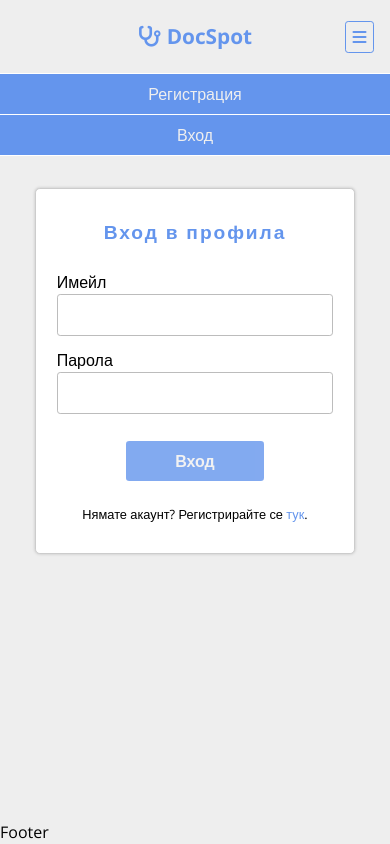
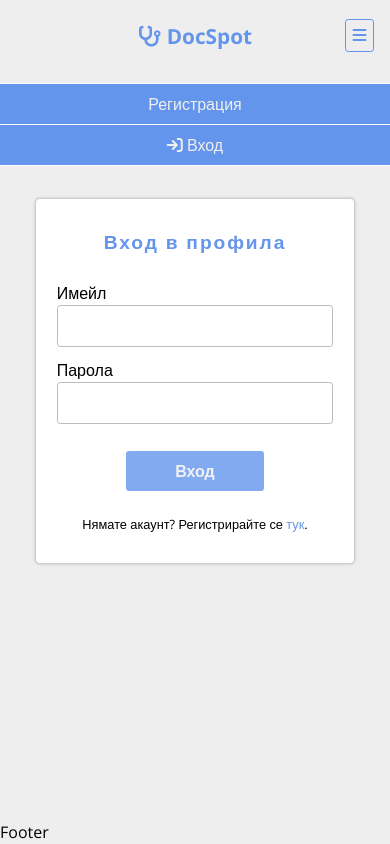
Before and after one commit to ahmedmatem/docspot-frontend, an Angular app: page /login in a window 390 px wide. Built offline with nearby package versions, Linux system fonts and the light colour scheme.

Commit message:
Set admin header items

```diff
--- a/src/app/constants.ts
+++ b/src/app/constants.ts
@@ -7,3 +7,8 @@ export const API_ENDPOINTS = {
 export const LOCAL_STORAGE_KEYS = {
     AUTH_USER: 'authUser'
 };
+
+export const ROLES = {
+    ADMIN: 'Admin',
+    DOCTOR: 'Doctor'
+}
--- a/src/app/header/header.component.css
+++ b/src/app/header/header.component.css
@@ -16,14 +16,22 @@ header {
 }
 
 .site-nav {
-    flex-grow: 1;
+    display: flex;
+    column-gap: 1rem;
 }
 
 .site-nav .bar-icon {
     display: none;
 }
 
-.site-nav ul {
+.site-nav ul.main-menu {
+    display: flex;
+    flex-grow: 1;
+    justify-content: start;
+    gap: 1.5em;
+}
+
+.site-nav ul.right-menu {
     display: flex;
     justify-content: end;
     gap: 1.5em;
--- a/src/app/header/header.component.html
+++ b/src/app/header/header.component.html
@@ -7,13 +7,41 @@
         <div class="bar-icon">
             <i class="fa-solid fa-bars"></i>
         </div>
-        <ul>
+        <ul class="main-menu">
+            @if(isLoggedIn()){
+                @if(user()?.role == roles.ADMIN){
+                    <li>
+                        <a routerLink="/register">
+                            <i class="fa-solid fa-house"></i> Начало
+                        </a>
+                    </li>
+                    <li>
+                        <a routerLink="/register">
+                            <i class="fa-solid fa-stethoscope"></i> Прегледи
+                        </a>
+                    </li><li>
+                        <a routerLink="/register">
+                            <i class="fa-solid fa-user-doctor"></i> Доктори
+                        </a>
+                    </li>
+                }
+            }
+        </ul>
+        <ul class="right-menu">
             @if(!isLoggedIn()){
                 <li><a routerLink="/register">Регистрация</a></li>
-                <li><a routerLink="/login">Вход</a></li>
+                <li>
+                    <a routerLink="/login">
+                        <i class="fa-solid fa-arrow-right-to-bracket"></i> Вход
+                    </a>
+                </li>
             } @else {
-                <span>Здравей, {{ username()?.name }}!</span>
-                <li><a href="#" (click)="logout()">Изход</a></li>
+                <span>Здравей, {{ user()?.name }}!</span>
+                <li>
+                    <a href="#" (click)="logout()">
+                        <i class="fa-solid fa-arrow-right-from-bracket"></i> Изход
+                    </a>
+                </li>
             }
 
         </ul>
--- a/src/app/header/header.component.ts
+++ b/src/app/header/header.component.ts
@@ -2,6 +2,7 @@ import { Component, signal } from '@angular/core';
 import { RouterLink } from '@angular/router';
 import { AuthService } from '../services/auth.service';
 import { AuthUser } from '../auth/auth.types';
+import { ROLES as roles } from '../constants';
 
 @Component({
   selector: 'app-header',
@@ -10,13 +11,14 @@ import { AuthUser } from '../auth/auth.types';
   styleUrl: './header.component.css'
 })
 export class HeaderComponent {
+  roles = roles;
   isLoggedIn = signal(false);
-  username = signal<AuthUser | null>(null);
+  user = signal<AuthUser | null>(null);
 
   constructor(private authService: AuthService){
     const user = authService.checkUserInLocalStorage();
 
-    this.username = this.authService.user;
+    this.user = this.authService.user;
     this.isLoggedIn = this.authService.isLoggedIn;
   }
 
--- a/src/styles/styles.css
+++ b/src/styles/styles.css
@@ -73,18 +73,22 @@ input[type='password'] {
         width: 100%;
         flex-grow: 1;
         text-align: center;
-        padding: 1em 0;
+        padding: 1em 0 1.5em!important;
     }
 
     .site-nav {
+        display: flex;
+        flex-direction: column;
         width: 100%;
+        position: relative;
     }
 
     .site-nav .bar-icon {
         color: cornflowerblue;
         display: block;
         position: absolute;
-        top: calc(-57px + 50%);
+        top: calc(0% - 4em)!important;
+        /* top: -1em!important; */
         right: 1em;
         padding: 0.2em 0.4em;
         border: 1px solid cornflowerblue;
@@ -101,6 +105,21 @@ input[type='password'] {
         width: 100%;
         gap: 0;
         border-collapse: collapse;
+    }
+
+    .site-nav ul.main-menu {
+        gap: 0!important;
+    }
+
+    .site-nav ul.right-menu {
+        gap: 0!important;
+    }
+
+    .site-nav ul.right-menu span {
+        width: 100%;
+        text-align: center;
+        position: absolute;
+        top: -1.5rem;
     }
 
     .site-nav ul li {
```
